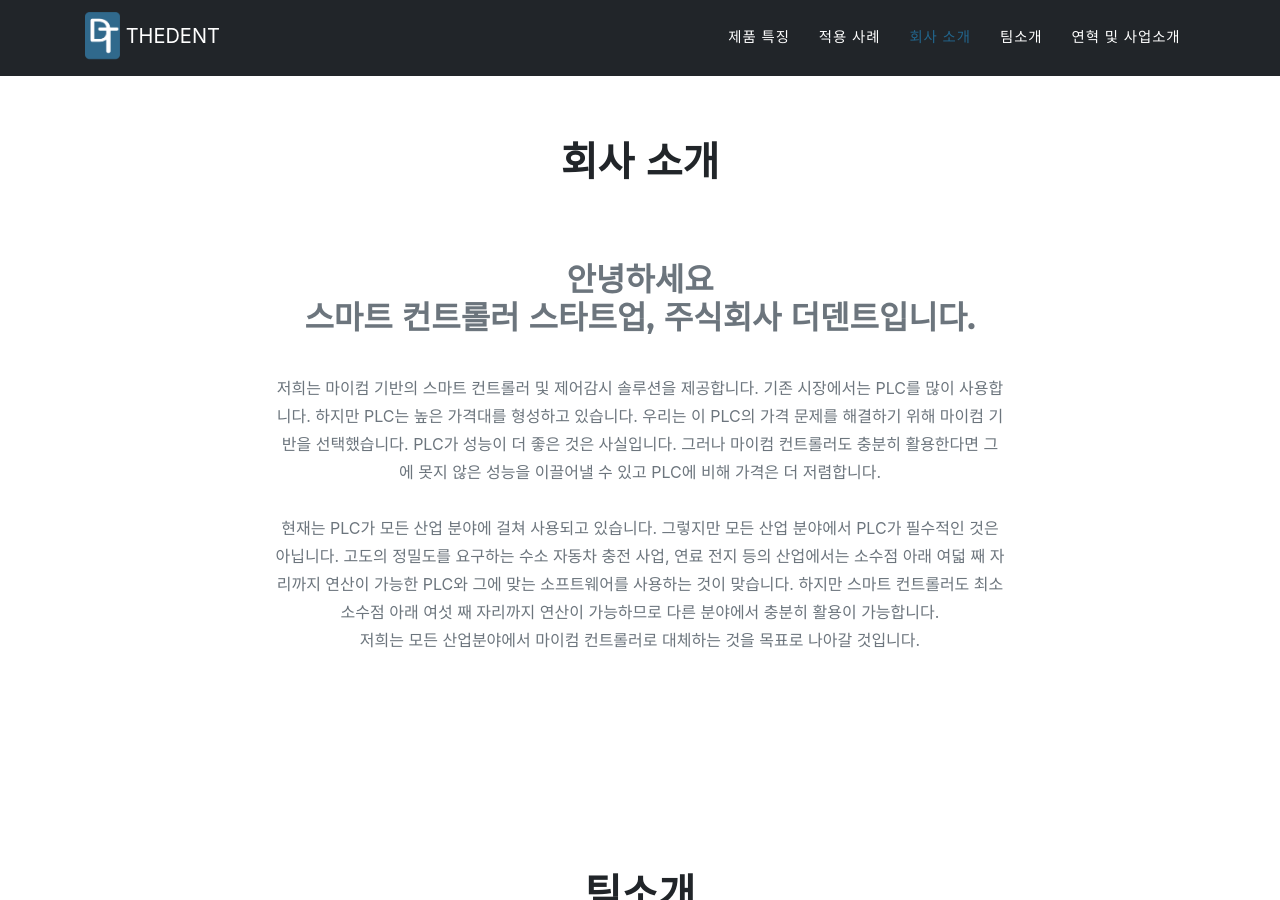
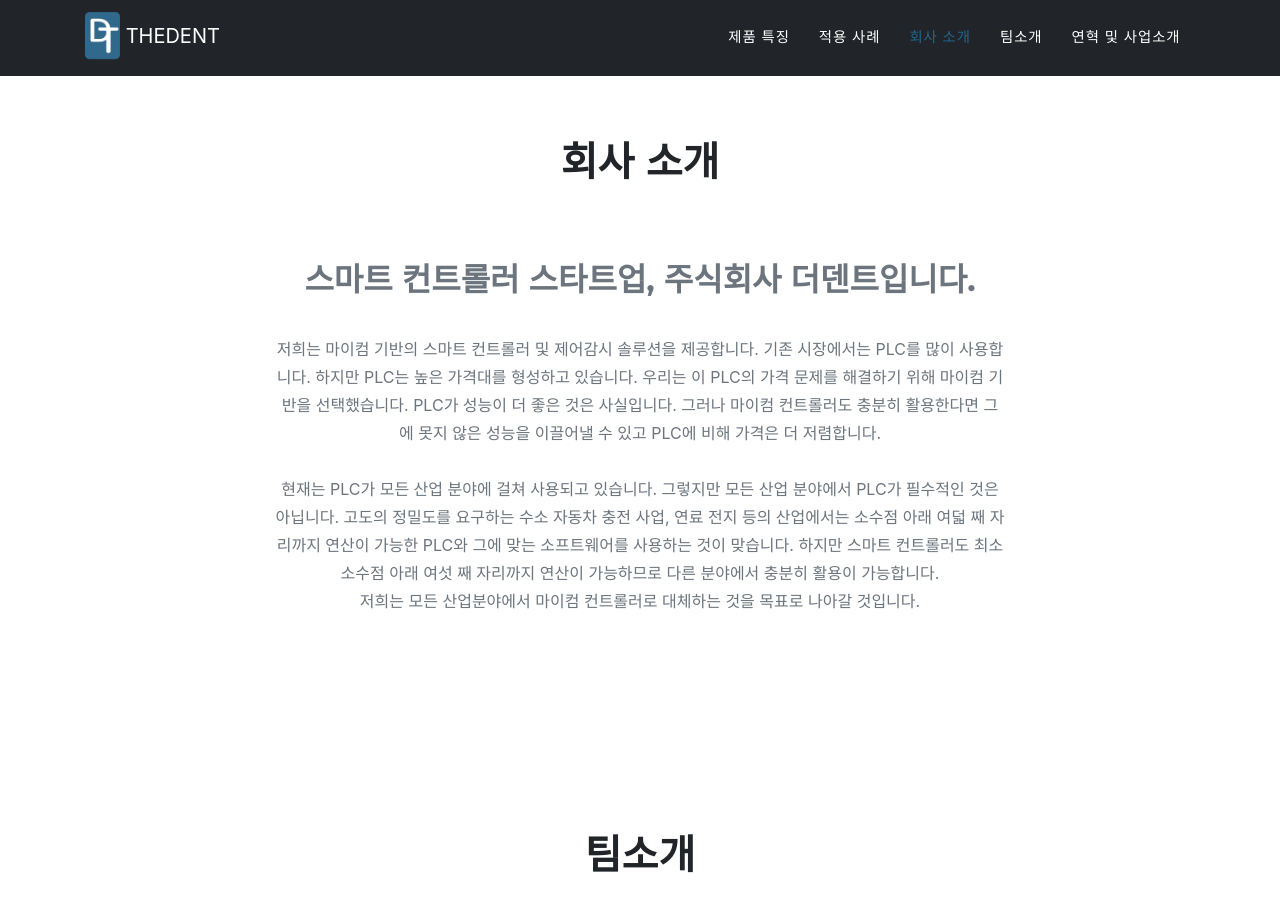
Before and after one commit to thedent-kr/thedent-kr.github.io, a Jekyll site: the page built from index.md, in a window 1280 px wide and 900 px high, scrolled down 2160 px. Built offline with Jekyll 4.4.1, drawn with Linux system fonts in a browser that asks for light colours; some web fonts are replaced.

Commit message:
Update sitetext.yml

```diff
--- a/_data/sitetext.yml
+++ b/_data/sitetext.yml
@@ -192,7 +192,7 @@ ko: &DEFAULT_KO
     title: "회사 소개"
     text: ""
     body: "
-      <h2>안녕하세요<br>스마트 컨트롤러 스타트업, 주식회사 더덴트입니다.</h2><br>
+      <h2>스마트 컨트롤러 스타트업, 주식회사 더덴트입니다.</h2><br>
       저희는 마이컴 기반의 스마트 컨트롤러 및 제어감시 솔루션을 제공합니다.
       기존 시장에서는 PLC를 많이 사용합니다. 하지만 PLC는 높은 가격대를 형성하고 있습니다.
       우리는 이 PLC의 가격 문제를 해결하기 위해 마이컴 기반을 선택했습니다. PLC가 성능이 더 좋은 것은 사실입니다.
```
